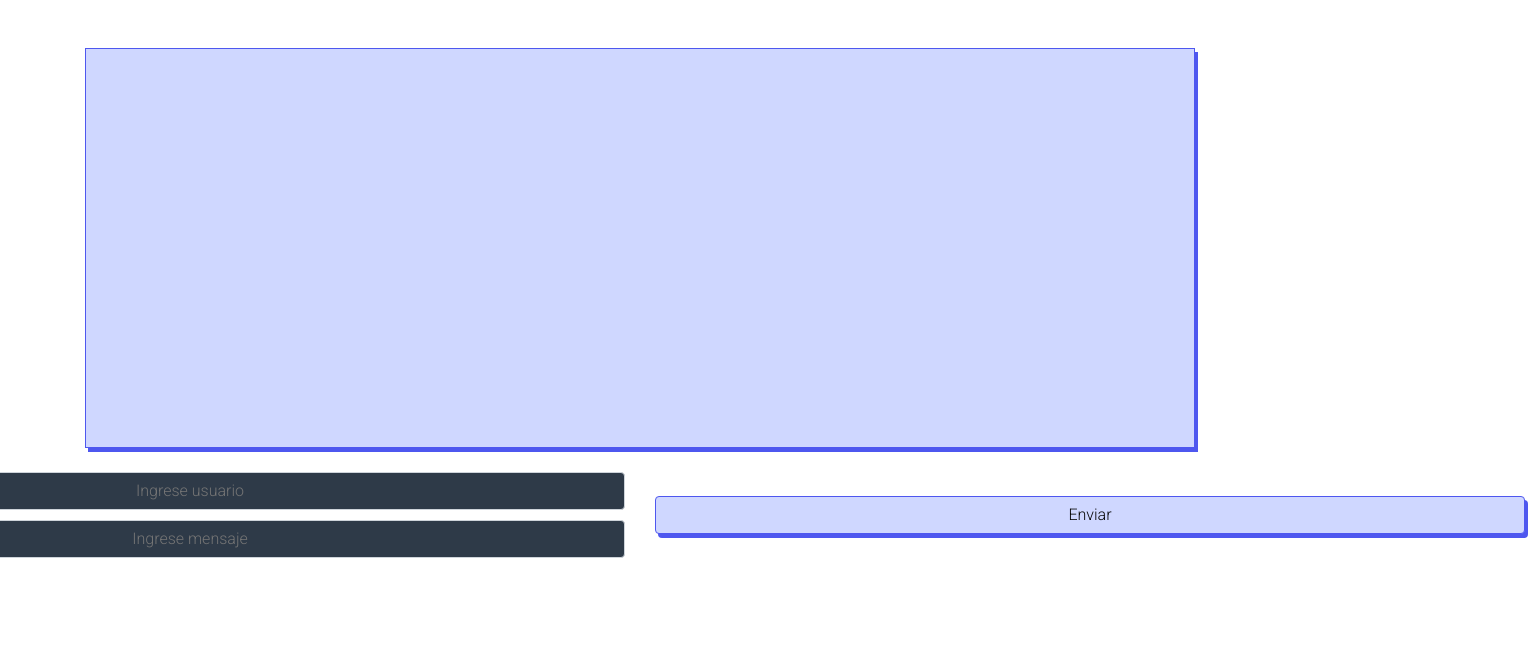
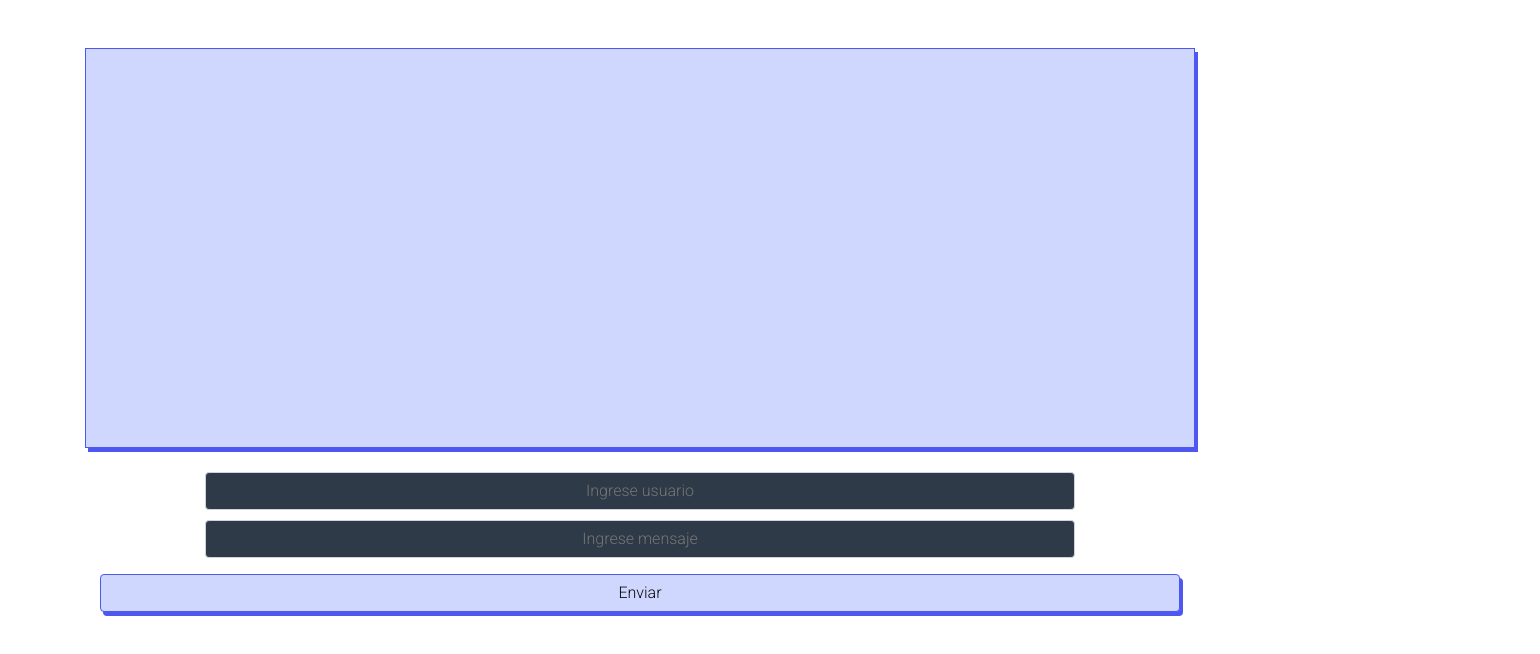
Before and after one commit to SantiagoBobrik/realtime-chat, a website: page public/index.html in a window 1280 px wide. Shown: the whole page, 1540 px wide, since content can reach past the window. Drawn offline with nearby package versions, Linux system fonts and the light colour scheme; no server answers.

Commit message:
make it better

```diff
--- a/public/index.html
+++ b/public/index.html
@@ -31,10 +31,15 @@
                         <input placeholder="Ingrese usuario" class="user-input input-group-text" type="text">
                         <input placeholder="Ingrese mensaje" class="msg-input input-group-text" type="text">
                     </div>
-                    <div class="col-10 text-center">
-                        <button class=" btn  send">Enviar</button>
-                    </div>
+
+
                 </div>
+
+                <div class="col-12 mt-3 text-center send-container">
+                    <button class=" btn  send">Enviar</button>
+                </div>
+
+
             </div>
 
 
--- a/public/style.css
+++ b/public/style.css
@@ -5,6 +5,10 @@ body {
 }
 
 .chat-container {
+	align-items: center;
+}
+
+.send-container {
 	align-items: center;
 }
 
```
